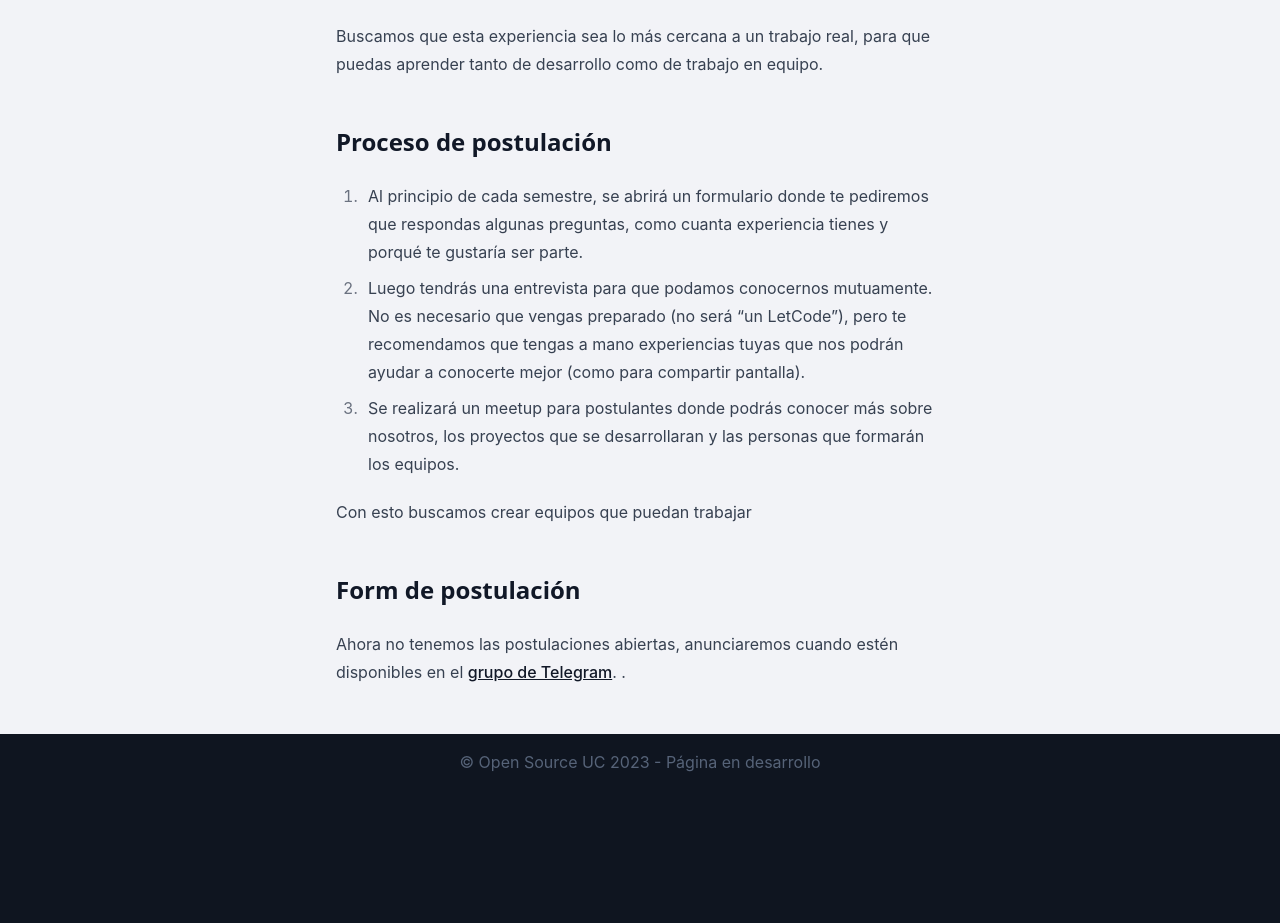
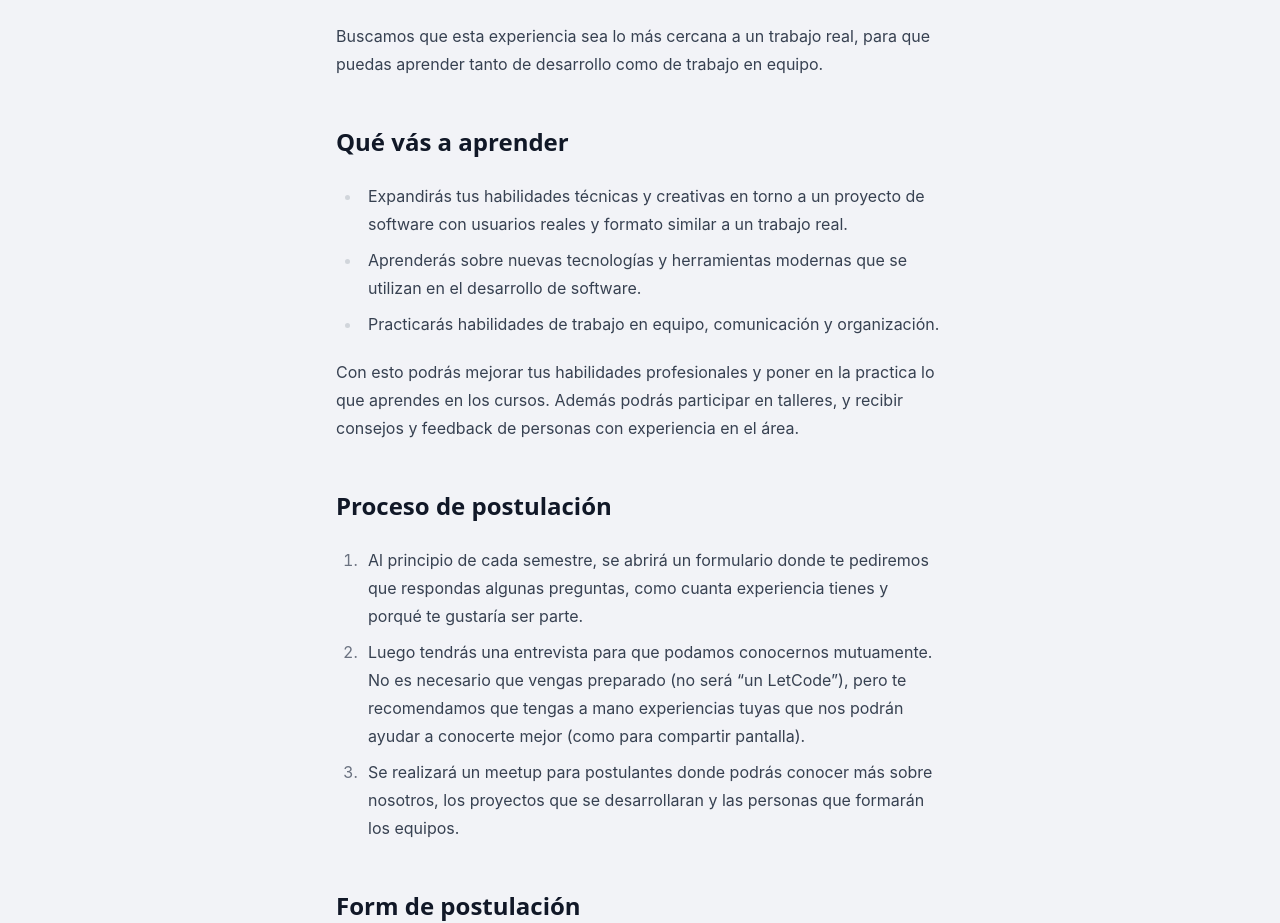
Before and after one commit to open-source-uc/osuc.dev, a SvelteKit app: page /join/projects in a window 1280 px wide. Shown: the part 950-1873 px from the top of the page. Before the commit the page ends 1740 px from the top, so only its background shows below. Built offline with nearby package versions, Linux system fonts and the light colour scheme.

Commit message:
añade que es lo que uno aprende

```diff
--- a/src/routes/join/internal/+page.svelte
+++ b/src/routes/join/internal/+page.svelte
@@ -11,15 +11,30 @@
 	</p>
 
 	<h2>¿Qué es lo que buscamos?</h2>
-
 	<ul>
 		<li>Tienes iniciativa, puedes identificar oportunidades y liderar su ejecución.</li>
 		<li>Te motiva tanto aprender de los demás, como enseñar y apoyar a los demás.</li>
 		<li>Sabes colaborar y comunicarte bien con los demás.</li>
+		<li>
+			Puedes dedicarle al menos <strong>6 horas</strong>
+			a la semana para trabajar.
+		</li>
 	</ul>
 	<p>
 		Además, deberás tener <a href="https://telegram.org/?setln=es">Telegram</a>. Más abajo verás
 		detalles más específicos.
+	</p>
+
+	<h2>Qué vás a aprender</h2>
+	<ul>
+		<li>Trabajar en equipo e impulsar iniciativas que ayuden a la comunidad.</li>
+		<li>Mejorar habilidades blandas, técnicas y creativas</li>
+		<li>Identificar oportunidades y solucionar problemas de distinto tipo.</li>
+		<li>Gestionar diferentes proyectos y actividades.</li>
+	</ul>
+	<p>
+		Es una oportunidad de participar en una comunidad de personas motivadas y talentosas, aportando
+		en lo que más te guste y aprendiendo de los demás.
 	</p>
 
 	<h2>¿Cómo funciona?</h2>
--- a/src/routes/join/projects/+page.svelte
+++ b/src/routes/join/projects/+page.svelte
@@ -56,6 +56,24 @@
 		tanto de desarrollo como de trabajo en equipo.
 	</p>
 
+	<h2>Qué vás a aprender</h2>
+	<ul>
+		<li>
+			Expandirás tus habilidades técnicas y creativas en torno a un proyecto de software con
+			usuarios reales y formato similar a un trabajo real.
+		</li>
+		<li>
+			Aprenderás sobre nuevas tecnologías y herramientas modernas que se utilizan en el desarrollo
+			de software.
+		</li>
+		<li>Practicarás habilidades de trabajo en equipo, comunicación y organización.</li>
+	</ul>
+	<p>
+		Con esto podrás mejorar tus habilidades profesionales y poner en la practica lo que aprendes en
+		los cursos. Además podrás participar en talleres, y recibir consejos y feedback de personas con
+		experiencia en el área.
+	</p>
+
 	<h2>Proceso de postulación</h2>
 
 	<ol>
@@ -74,8 +92,6 @@
 		</li>
 	</ol>
 
-	<p>Con esto buscamos crear equipos que puedan trabajar</p>
-
 	<h2>Form de postulación</h2>
 
 	<p>
```
